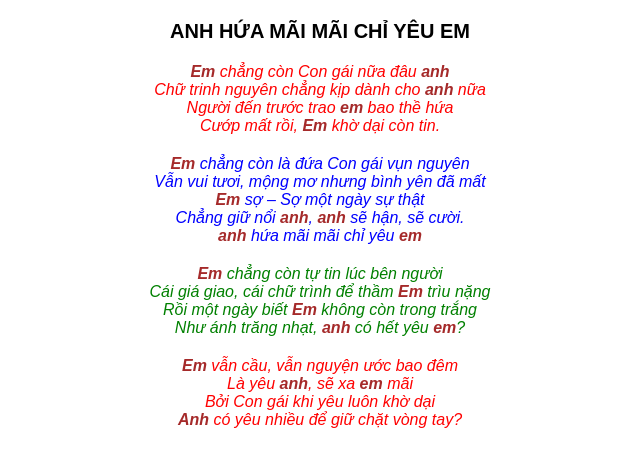
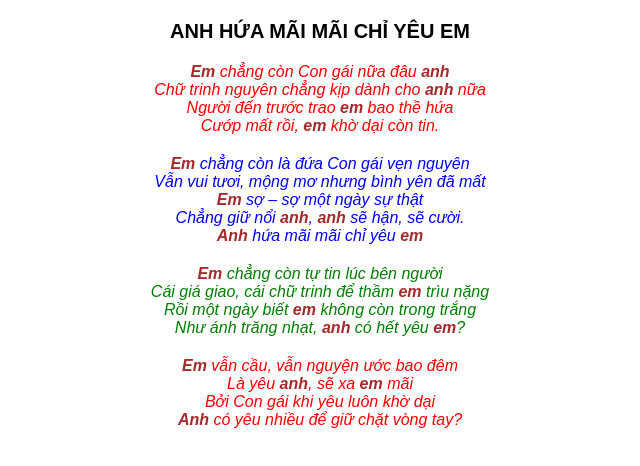
Before and after one commit to ndyudev/web-design-fpt, a plain HTML site: page Lab3/Cau2/ThoTinh.html in a window 1280 px wide. Shown: the full height of the page, 320-960 px from the left. Drawn offline with Linux system fonts and the light colour scheme.

Commit message:
Debug Lab 3

```diff
--- a/Lab3/Cau2/ThoTinh.html
+++ b/Lab3/Cau2/ThoTinh.html
@@ -15,21 +15,21 @@
                 <strong>Em</strong> chẳng còn Con gái nữa đâu <strong>anh</strong> <br>
                 Chữ trinh nguyên chẳng kịp dành cho <strong>anh</strong> nữa <br>
                 Người đến trước trao <strong>em</strong> bao thề hứa <br>
-                Cướp mất rồi, <strong>Em</strong> khờ dại còn tin.
+                Cướp mất rồi, <strong>em</strong> khờ dại còn tin.
             </div>
 
             <div class="doan2">
-                <strong>Em</strong> chẳng còn là đứa Con gái vụn nguyên <br>
+                <strong>Em</strong> chẳng còn là đứa Con gái vẹn nguyên <br>
                 Vẫn vui tươi, mộng mơ nhưng bình yên đã mất <br>
-                <strong>Em</strong> sợ – Sợ một ngày sự thật <br>
+                <strong>Em</strong> sợ – sợ một ngày sự thật <br>
                 Chẳng giữ nổi <strong>anh</strong>, <strong>anh</strong> sẽ hận, sẽ cười. <br>
-                <strong>anh</strong> hứa mãi mãi chỉ yêu <strong>em</strong>
+                <strong>Anh</strong> hứa mãi mãi chỉ yêu <strong>em</strong>
             </div>
 
             <div class="doan3">
                 <strong>Em</strong> chẳng còn tự tin lúc bên người <br>
-                Cái giá giao, cái chữ trình để thầm <strong>Em</strong> trìu nặng <br>
-                Rồi một ngày biết <strong>Em</strong> không còn trong trắng <br>
+                Cái giá giao, cái chữ trinh để thầm <strong>em</strong> trìu nặng <br>
+                Rồi một ngày biết <strong>em</strong> không còn trong trắng <br>
                 Như ánh trăng nhạt, <strong>anh</strong> có hết yêu <strong>em</strong>?
             </div>
 
```
